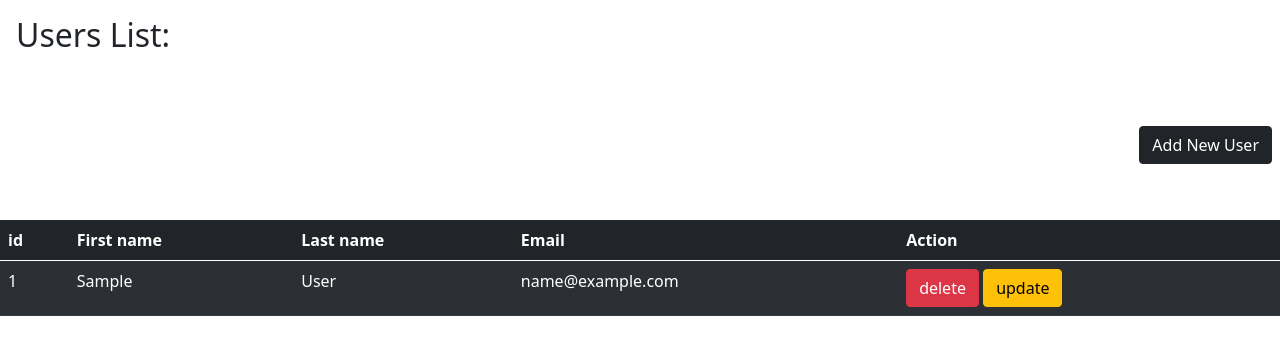
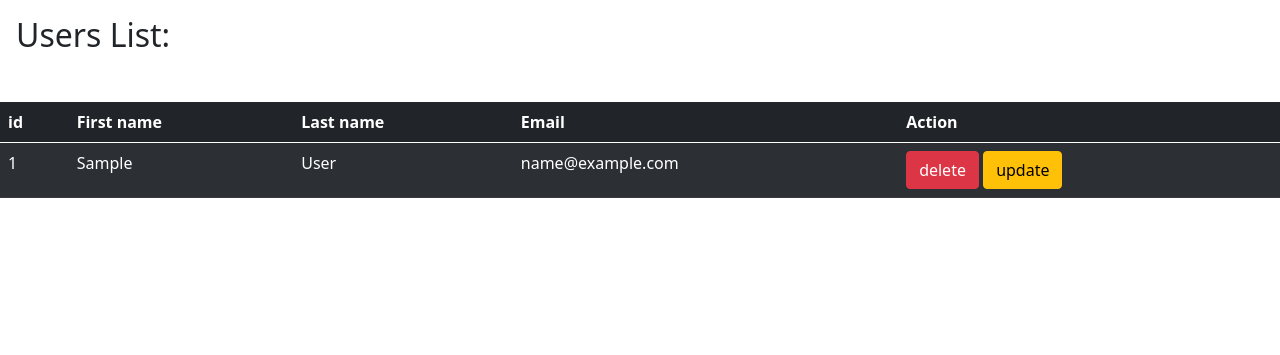
Before and after one commit to salekelfahim/YCode-Website, a PHP site: the page made by index.php in a window 1280 px wide. Shown: the top 355 px of the page. Run offline with PHP 8.4, Linux system fonts and the light colour scheme; tables that the repository leaves empty or names only in its code hold one stand-in row (values such as "Sample post").

Commit message:
Modifying in home page

```diff
--- a/controllers/UserController.php
+++ b/controllers/UserController.php
@@ -5,9 +5,11 @@ class UserController{
         $user = User::getAll();
         return $user;
     }
-    public function deleteUser(){
+    public function deleteUser($id){
         echo "im here";
-            $result= User::delete($_GET['id']);
+        echo "$id";
+            $result= User::delete($id);
+            var_dump($result);
             if ($result === 'ok'){
                 Redirect::to('home');
             }else {
--- a/models/User.php
+++ b/models/User.php
@@ -75,7 +75,8 @@ class User {
         return $stmt->fetchAll();
     }
     static public function delete($id){
-        $stmt = Database::connexion()->prepare('DELETE FROM `user` WHERE `id` = :id');
+        var_dump($id);
+        $stmt = Database::connexion()->prepare('DELETE FROM `user` WHERE `user_id` = :id');
         $stmt->bindParam(':id',$id);
         $stmt->execute();
     }
--- a/views/delete.php
+++ b/views/delete.php
@@ -1,4 +1,4 @@
 <?php
 echo "hahhahaha";
         $userdlt= new UserController();
-        $userdlt->deleteUser();
+        $userdlt->deleteUser($_GET['id']);
--- a/views/home.php
+++ b/views/home.php
@@ -7,11 +7,11 @@ $data = new UserController();
 
 <h2 class="m-3">Users List:</h2>
 <table class="table table-dark table-striped mt-5" >
-    <div class="d-flex justify-content-end p-2">
-        <a href="product/add" class="btn btn-dark mt-5" >Add New User</a>
-
-
-    </div>
+<!--    <div class="d-flex justify-content-end p-2">-->
+<!--        <a href="product/add" class="btn btn-dark mt-5" >Add New User</a>-->
+<!---->
+<!---->
+<!--    </div>-->
     <thead>
     <tr>
         <th scope="col">id</th>
```
